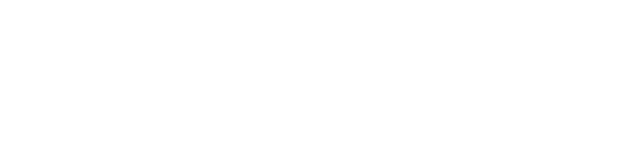
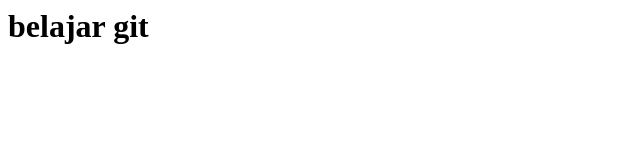
Before and after one commit to Agung-netizen/wpo-test-repo, a plain HTML site: page index.html in a window 1280 px wide. Shown: the whole page, without its empty margins (0-640 px from the left). Drawn offline with Linux system fonts and the light colour scheme.

Commit message:
menambahkan h1 belajar git

```diff
--- a/index.html
+++ b/index.html
@@ -2,6 +2,6 @@
     <title>coba git</title>
     </head>
     <body>
-
+        <h1>belajar git</h1>
     </body>
 </html>
```
